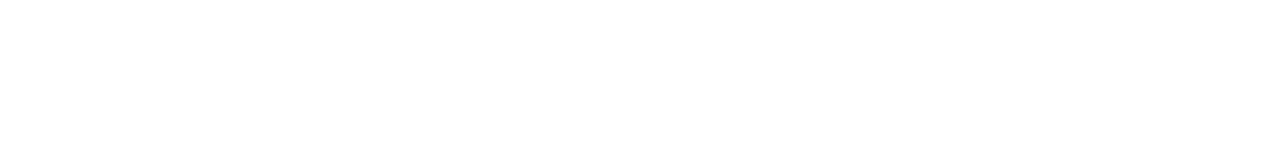
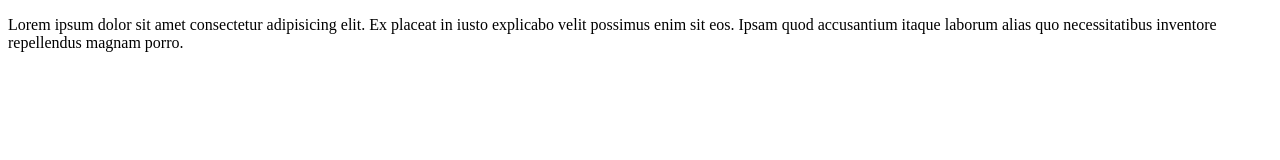
Before and after one commit to Sctrts300/myfirstgit, a plain HTML site: page index.html in a window 1280 px wide. Drawn offline with Linux system fonts and the light colour scheme.

Commit message:
added content

```diff
--- a/index.html
+++ b/index.html
@@ -6,6 +6,6 @@
     <title>Git test</title>
 </head>
 <body>
-
+    <p>Lorem ipsum dolor sit amet consectetur adipisicing elit. Ex placeat in iusto explicabo velit possimus enim sit eos. Ipsam quod accusantium itaque laborum alias quo necessitatibus inventore repellendus magnam porro.</p>
 </body>
 </html>
```
